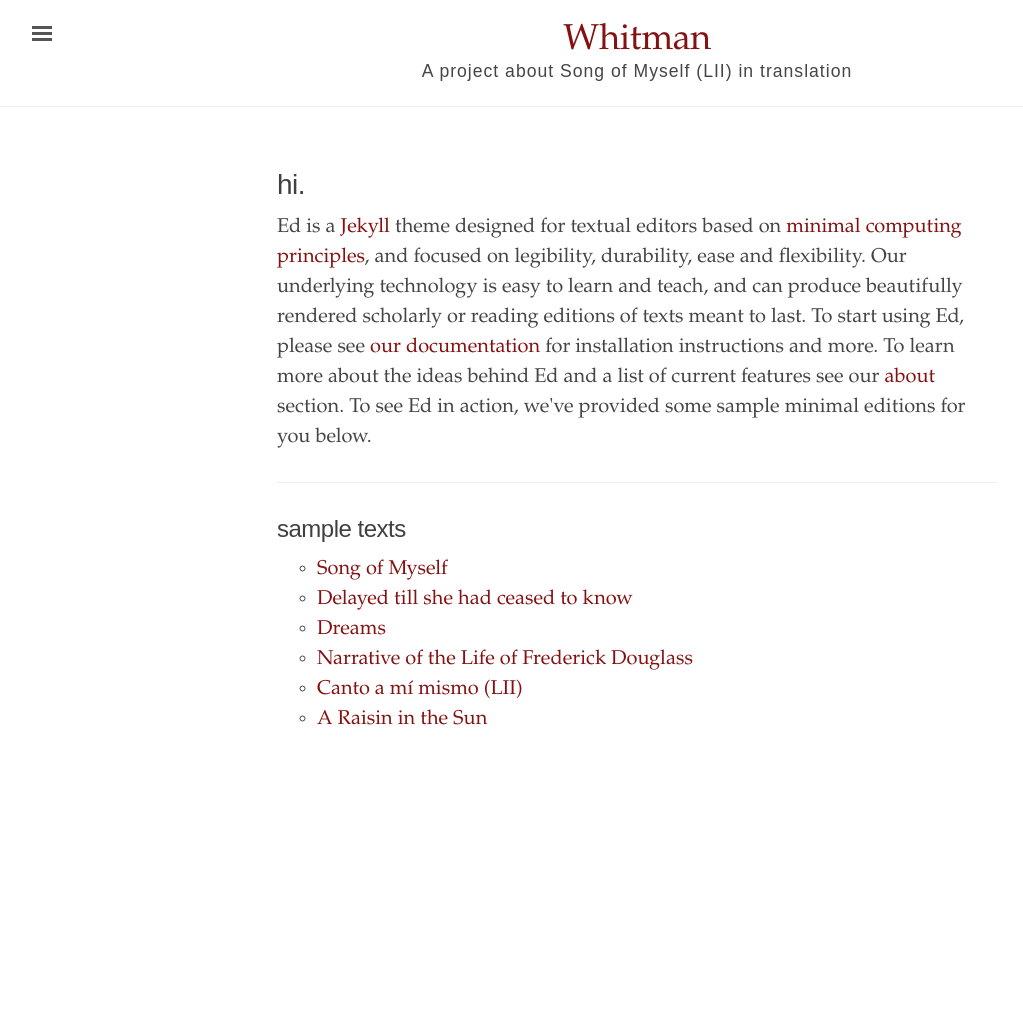
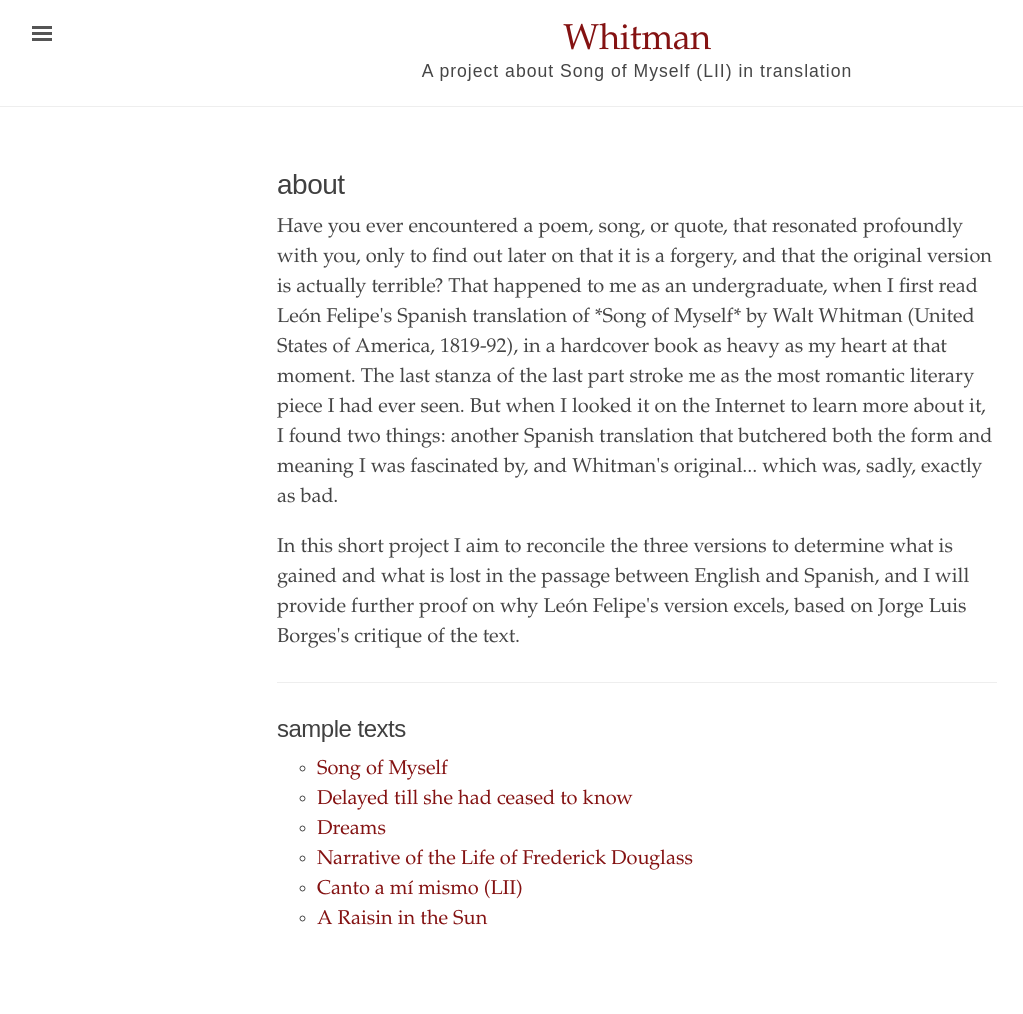
Before and after one commit to nuriasanchezm/songofortomyself, a Jekyll site: the page built from index.html, in a window 1280 px wide. Shown: the whole page, without its empty margins (3-1026 px from the left). Built offline with Jekyll 4.4.1, drawn with Linux system fonts in a browser that asks for light colours; before the commit the page ends 900 px from its top, so only the background shows below that.

Commit message:
Update index.html

```diff
--- a/index.html
+++ b/index.html
@@ -3,17 +3,22 @@
 title: "Ed."
 ---
 <div class="introduction">
-  <h1>hi.</h1>
+  <h1>about</h1>
 
 <p>
-  Ed is a <a href="https://jekyllrb.com/" target="_blank">Jekyll</a> theme designed for textual
-  editors based on <a href="http://go-dh.github.io/mincomp/">minimal computing principles</a>, and
-  focused on legibility, durability, ease and flexibility. Our underlying technology is easy to
-  learn and teach, and can produce beautifully rendered scholarly or reading editions of texts meant
-  to last. To start using Ed, please see <a href="{{ site.baseurl }}/documentation/">our
-  documentation</a> for installation instructions and more. To learn more about the ideas behind Ed
-  and a list of current features see our <a href="{{ site.baseurl }}/about/">about</a> section. To
-  see Ed in action, we've provided some sample minimal editions for you below.
+  Have you ever encountered a poem, song, or quote, that resonated profoundly with you, only to find out later on
+  that it is a forgery, and that the original version is actually terrible?
+  That happened to me as an undergraduate, when I first read León Felipe's Spanish translation of *Song of Myself*
+  by Walt Whitman (United States of America, 1819-92), in a hardcover book as heavy as my heart at that moment.
+  The last stanza of the last part stroke me as the most romantic literary piece I had ever seen. But when I looked
+  it on the Internet to learn more about it, I found two things: another Spanish translation that butchered both
+  the form and meaning I was fascinated by, and Whitman's original... which was, sadly, exactly as bad.
+</p>
+  In this short project I aim to reconcile the three versions to determine what is gained and what is lost in the passage
+  between English and Spanish, and I will provide further proof on why León Felipe's version excels, based on Jorge
+  Luis Borges's critique of the text.
+<p>
+
 </p>
 </div>
 
```
